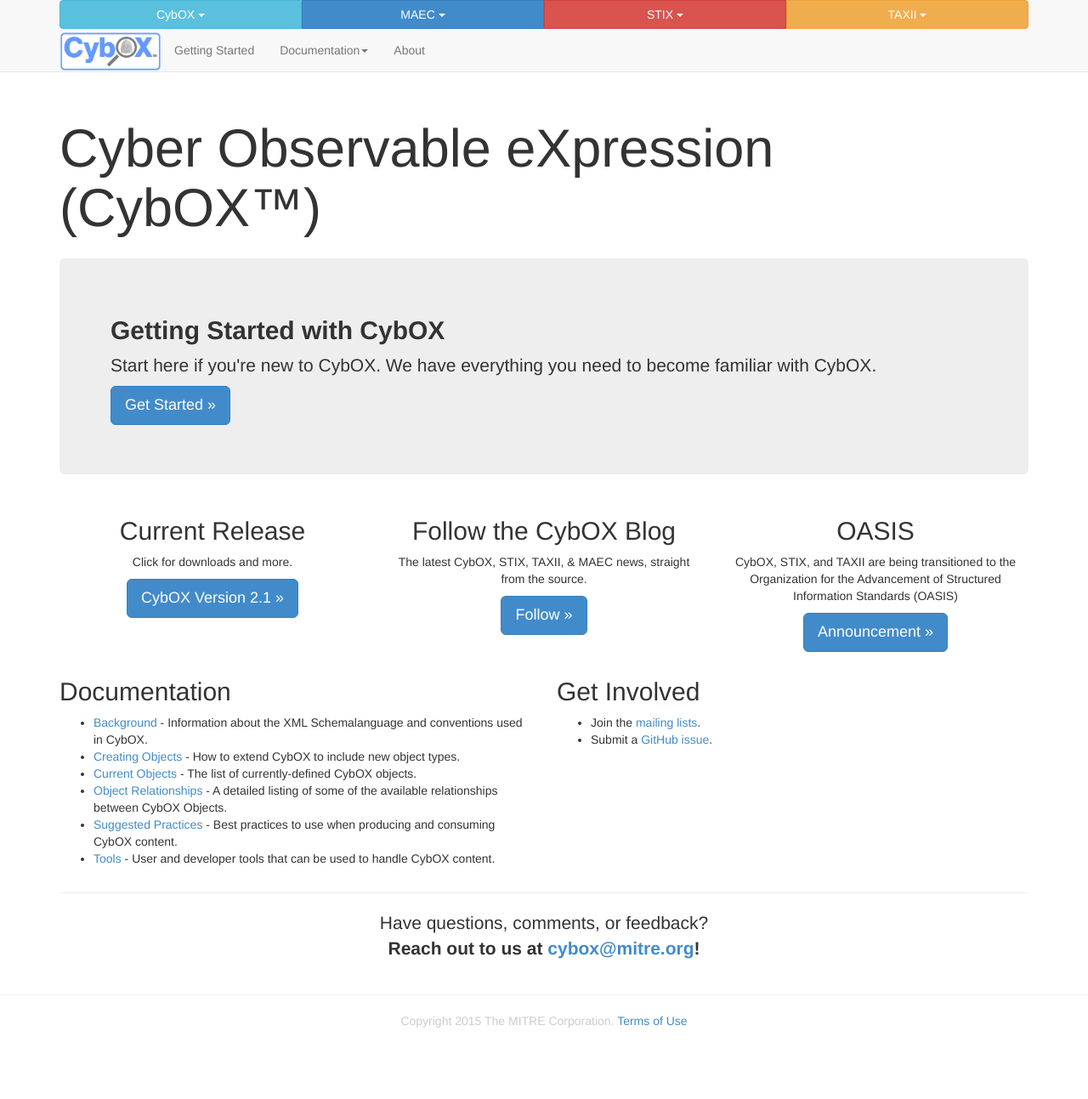
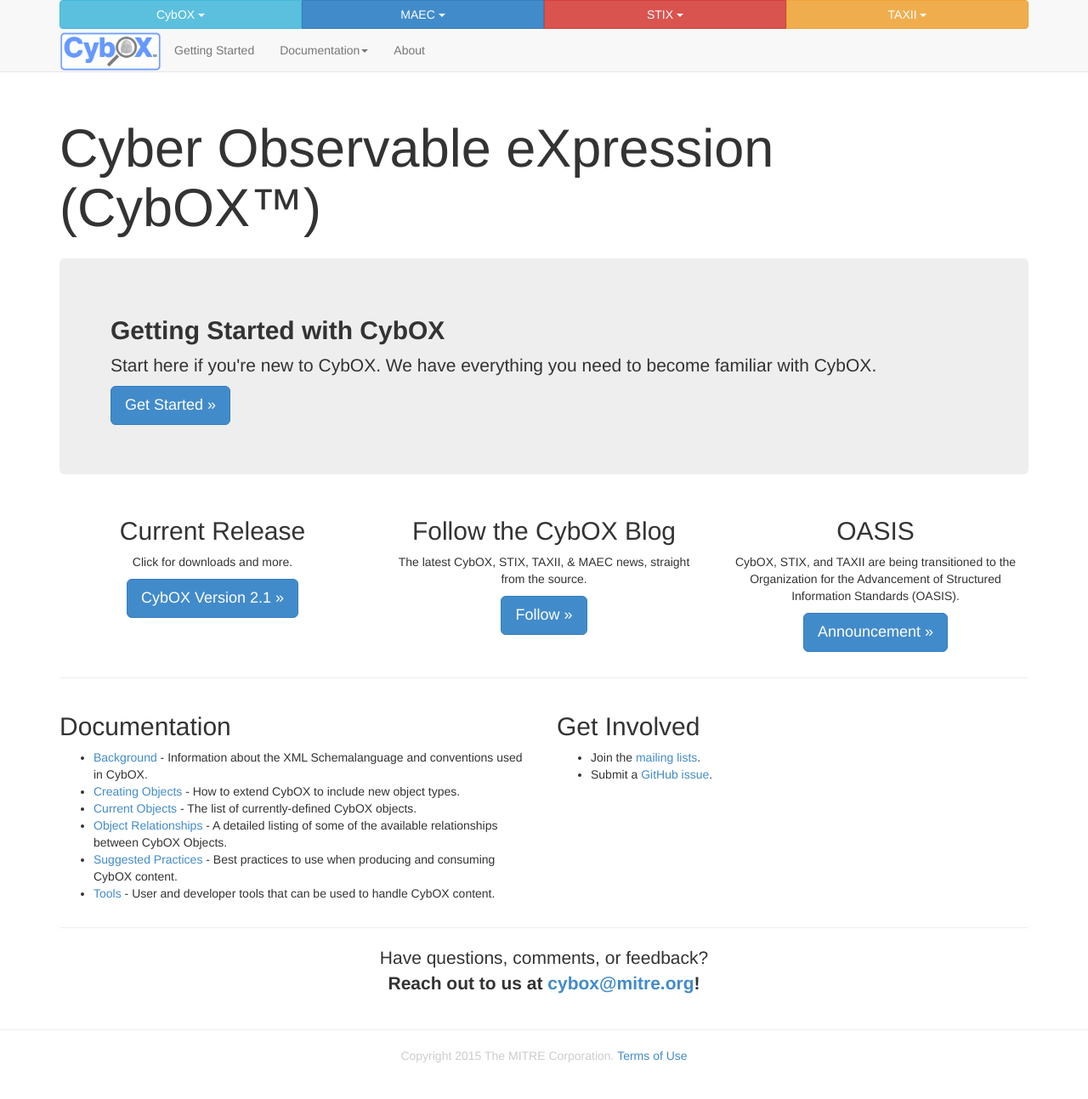
Before and after one commit to CybOXProject/cyboxproject.github.io, a Jekyll site: the page built from index.md, in a window 1280 px wide. Shown: the whole page at 85% size. Built offline with Jekyll 4.4.1, drawn with Linux system fonts in a browser that asks for light colours; Markdown is read by kramdown in place of the engine named in the settings; before the commit the page ends 1252 px from its top, so only the background shows below that.

Commit message:
Minor formatting tweak

```diff
--- a/index.md
+++ b/index.md
@@ -28,10 +28,12 @@
   </div>
   <div class="col-md-4 text-center">
     <h2>OASIS</h2>
-    <p>CybOX, STIX, and TAXII are being transitioned to the Organization for the Advancement of Structured Information Standards (OASIS)</p>
+    <p>CybOX, STIX, and TAXII are being transitioned to the Organization for the Advancement of Structured Information Standards (OASIS).</p>
     <p><a class="btn btn-primary btn-lg" role="button" href="https://stixproject.github.io/stix-at-oasis.pdf">Announcement »</a></p>
   </div>
 </div>
+
+<hr />
 
 <div class="row">
   <div class="col-md-6">
```
